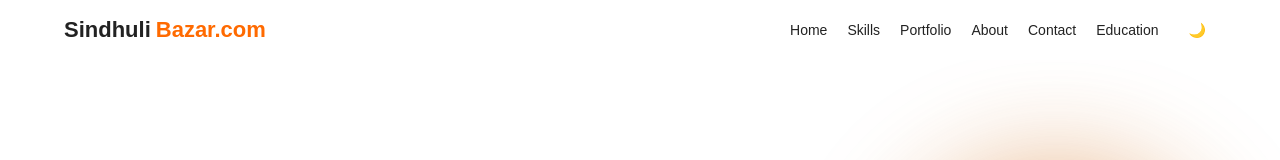
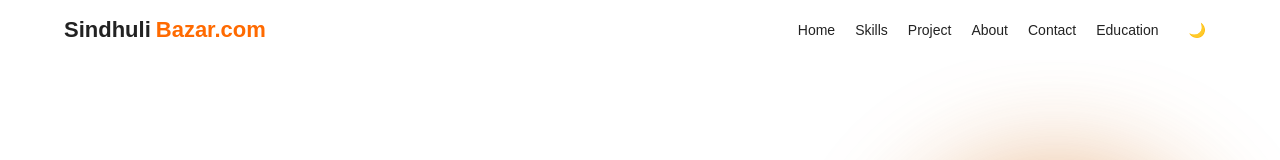
Before and after one commit to Rachuu1200/office-Portfolio, a React (Vite) app: page /team/biplav in a window 1280 px wide. Shown: the top 160 px of the page. Built offline with nearby package versions, Linux system fonts and the light colour scheme.

Commit message:
add rachana education data

```diff
--- a/src/components/Navbar.jsx
+++ b/src/components/Navbar.jsx
@@ -14,7 +14,7 @@ const Navbar = ({ darkMode, toggleTheme }) => {
         { id: "home", name: "Home" },
 
         { id: "skills", name: "Skills" },
-        { id: "portfolio", name: "Portfolio" },
+        { id: "project", name: "Project" },
         { id: "about", name: "About" },
         { id: "contact", name: "Contact" },
          { id: "education", name: "Education" },
--- a/src/pages/Profile.jsx
+++ b/src/pages/Profile.jsx
@@ -3,7 +3,7 @@ import { useParams, useOutletContext } from "react-router-dom";
 import { profiles } from "../data/profiles";
 
 import Skills from "./Skills";
-import Portfolio from "./Portfolio";
+import Project from "./Project";
 import About from "./About";
 import Contact from "./Contact";
 
@@ -72,7 +72,7 @@ const Profile = () => {
 
       {/* ================= PORTFOLIO ================= */}
       <section id="portfolio">
-        <Portfolio person={person} darkMode={darkMode} />
+        <Project person={person} darkMode={darkMode} />
       </section>
 
       {/* ================= ABOUT ================= */}
--- a/src/pages/Portfolio.jsx
+++ b/src/pages/Project.jsx
@@ -1,9 +1,9 @@
 import React from "react";
 import { useOutletContext, useParams } from "react-router-dom";
 import { profiles } from "../data/profiles";
-import "./Portfolio.css";
+import "./Project.css";
 
-const Portfolio = () => {
+const Project = () => {
   const { darkMode } = useOutletContext();
   const { id } = useParams();
   const person = profiles?.[id];
@@ -40,4 +40,4 @@ const Portfolio = () => {
   );
 };
 
-export default Portfolio;
+export default Project;
```
Also changed, not shown: src/pages/Project.css (renamed from src/pages/Portfolio.css).
